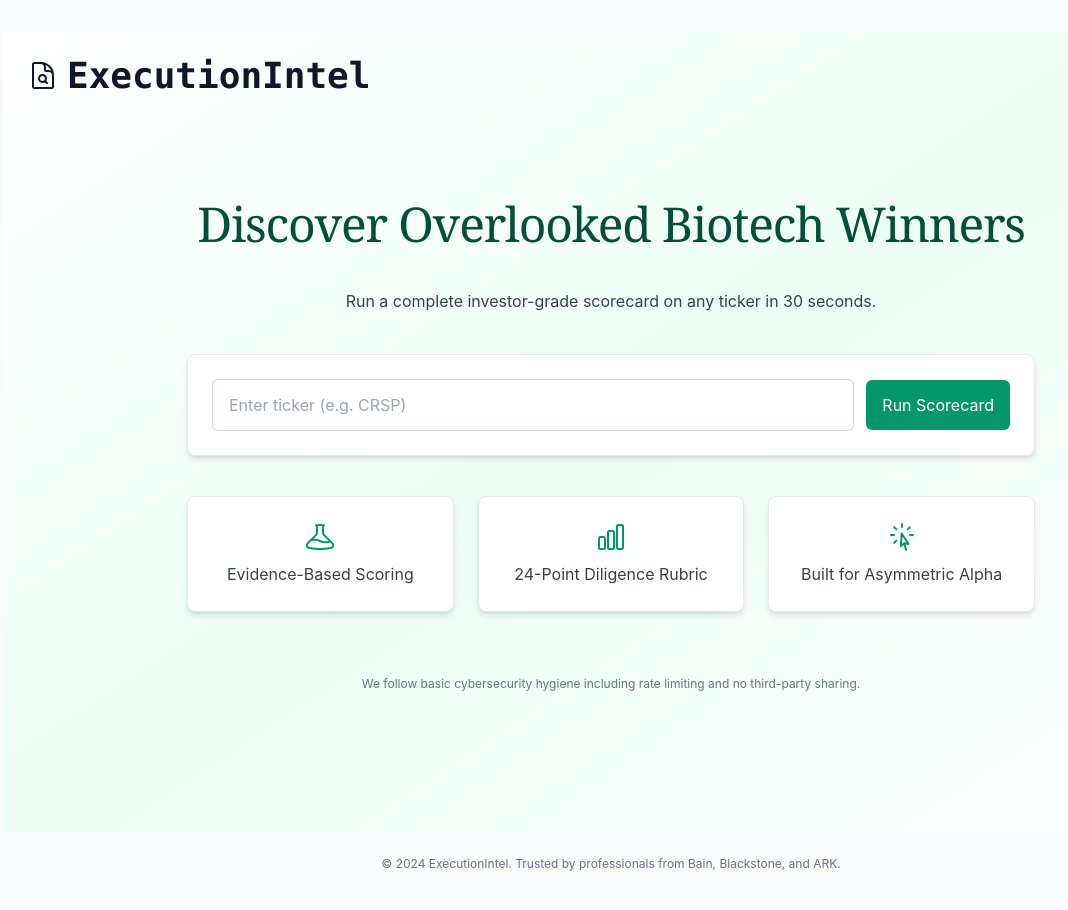
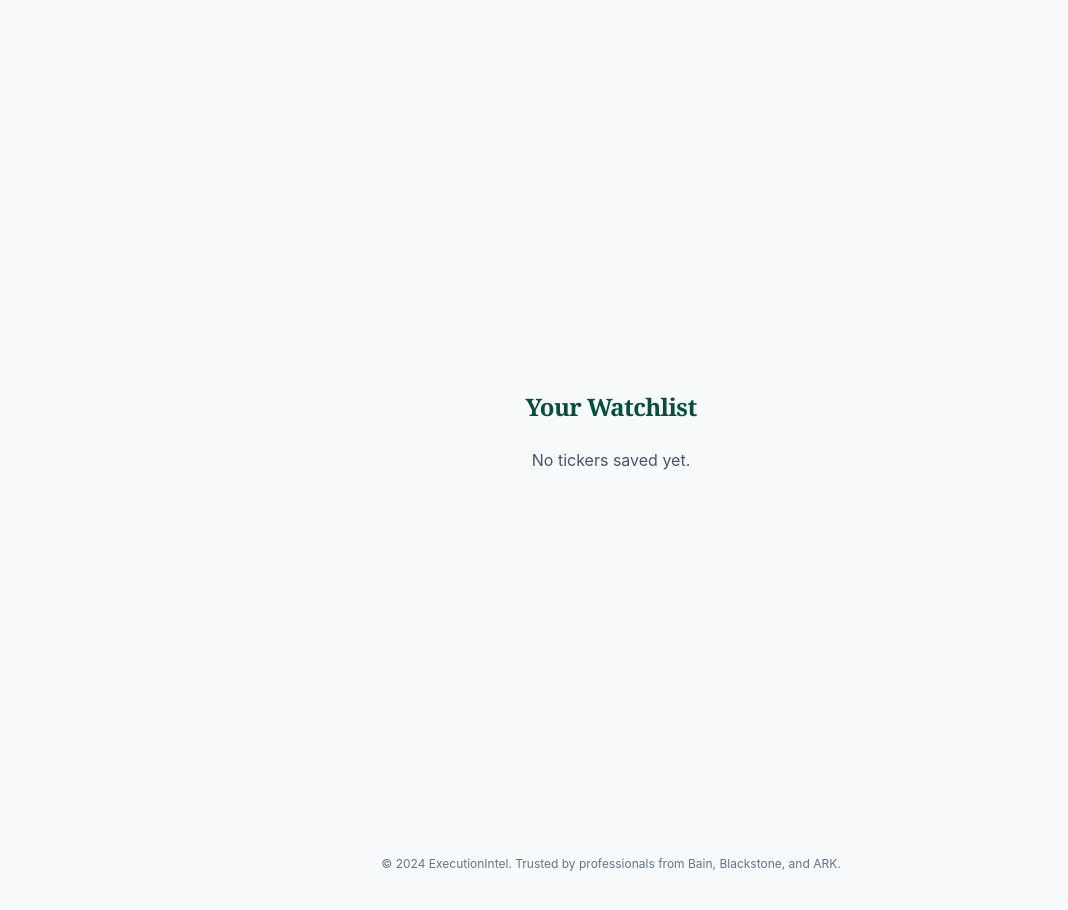
Before and after one commit to connortpeterson/ops-risk-landing, a React (Vite) app: page /watchlist in a window 1280 px wide. Before the commit this address led to /. Shown: the top 910 px of the page, without its empty margins (29-1097 px from the left). Built offline with nearby package versions, Linux system fonts and the light colour scheme.

Commit message:
Add PDF download and watchlist

```diff
--- a/src/App.tsx
+++ b/src/App.tsx
@@ -4,6 +4,7 @@ import Quiz from './Quiz'
 import Summary from './Summary'
 import RisksSummary from './RisksSummary'
 import Score from './Score'
+import Watchlist from './Watchlist'
 import TrustFooter from './components/TrustFooter'
 
 function App() {
@@ -15,6 +16,7 @@ function App() {
         <Route path="/summary" element={<Summary />} />
         <Route path="/risks" element={<RisksSummary />} />
         <Route path="/score/:ticker" element={<Score />} />
+        <Route path="/watchlist" element={<Watchlist />} />
         <Route path="*" element={<Navigate to="/" />} />
       </Routes>
       <TrustFooter />
--- a/src/Score.tsx
+++ b/src/Score.tsx
@@ -1,13 +1,15 @@
 import { useEffect, useState } from 'react'
-import { useParams } from 'react-router-dom'
+import { useParams, Link } from 'react-router-dom'
 import ScorecardRenderer from '../components/ScorecardRenderer'
 import { crspScorecard } from '../lib/sampleScorecards'
 import { createScorecardPdf } from '../utilities/createScorecardPdf'
 import type { Scorecard } from '../lib/computeScorecard'
+import useWatchlist from './useWatchlist'
 
 function Score() {
   const { ticker } = useParams<{ ticker: string }>()
   const [scorecard, setScorecard] = useState<Scorecard | null>(null)
+  const [, addToWatchlist] = useWatchlist()
 
   useEffect(() => {
     if (!ticker) return
@@ -32,13 +34,28 @@ function Score() {
   }
 
   function handleWatchlist() {
-    if (scorecard) console.log('add to watchlist', scorecard.ticker)
+    if (ticker) addToWatchlist(ticker.toUpperCase())
+  }
+
+  async function handleShare() {
+    try {
+      await navigator.clipboard.writeText(window.location.href)
+      alert('Link copied to clipboard!')
+    } catch (err) {
+      console.warn('Failed to copy link', err)
+    }
   }
 
   const actions = (
     <>
       <button className="btn-primary" onClick={handleDownload}>
         Download PDF
+      </button>
+      <button
+        className="bg-slate-200 text-slate-700 rounded-md px-4 py-3 hover:bg-slate-300"
+        onClick={handleShare}
+      >
+        Share Link
       </button>
       <button
         className="bg-slate-200 text-slate-700 rounded-md px-4 py-3 hover:bg-slate-300"
@@ -58,6 +75,11 @@ function Score() {
         ) : (
           <p className="text-slate-600">Scorecard coming soon.</p>
         )}
+        <div className="pt-4 text-center text-sm">
+          <Link to="/watchlist" className="text-primary-600 underline">
+            View Watchlist
+          </Link>
+        </div>
       </main>
     </section>
   )
--- /dev/null
+++ b/src/Watchlist.tsx
@@ -0,0 +1,35 @@
+import { Link } from 'react-router-dom'
+import useWatchlist from './useWatchlist'
+
+function Watchlist() {
+  const [list, , remove] = useWatchlist()
+
+  return (
+    <section className="min-h-screen flex flex-col items-center justify-center bg-slate-50 text-slate-800 p-6">
+      <main className="max-w-md w-full space-y-6">
+        <h1 className="text-2xl font-bold text-center">Your Watchlist</h1>
+        {list.length === 0 ? (
+          <p className="text-center text-slate-600">No tickers saved yet.</p>
+        ) : (
+          <ul className="space-y-3">
+            {list.map((ticker) => (
+              <li key={ticker} className="flex justify-between items-center bg-white rounded-md shadow px-4 py-3">
+                <Link to={`/score/${ticker}`} className="text-primary-600 font-medium">
+                  {ticker}
+                </Link>
+                <button
+                  onClick={() => remove(ticker)}
+                  className="text-sm text-slate-500 hover:text-red-600"
+                >
+                  Remove
+                </button>
+              </li>
+            ))}
+          </ul>
+        )}
+      </main>
+    </section>
+  )
+}
+
+export default Watchlist
--- /dev/null
+++ b/src/useWatchlist.ts
@@ -0,0 +1,34 @@
+import { useState, useEffect } from 'react'
+
+const STORAGE_KEY = 'watchlist'
+
+export default function useWatchlist(): [string[], (t: string) => void, (t: string) => void] {
+  const [list, setList] = useState<string[]>(() => {
+    if (typeof window === 'undefined') return []
+    try {
+      const stored = localStorage.getItem(STORAGE_KEY)
+      return stored ? (JSON.parse(stored) as string[]) : []
+    } catch (err) {
+      console.warn('Failed to parse watchlist', err)
+      return []
+    }
+  })
+
+  useEffect(() => {
+    try {
+      localStorage.setItem(STORAGE_KEY, JSON.stringify(list))
+    } catch (err) {
+      console.warn('Failed to persist watchlist', err)
+    }
+  }, [list])
+
+  const add = (ticker: string) => {
+    setList((prev) => (prev.includes(ticker) ? prev : [...prev, ticker]))
+  }
+
+  const remove = (ticker: string) => {
+    setList((prev) => prev.filter((t) => t !== ticker))
+  }
+
+  return [list, add, remove]
+}
```
Also changed, not shown: 1 other file (tests, documents, lock files or other folders).
